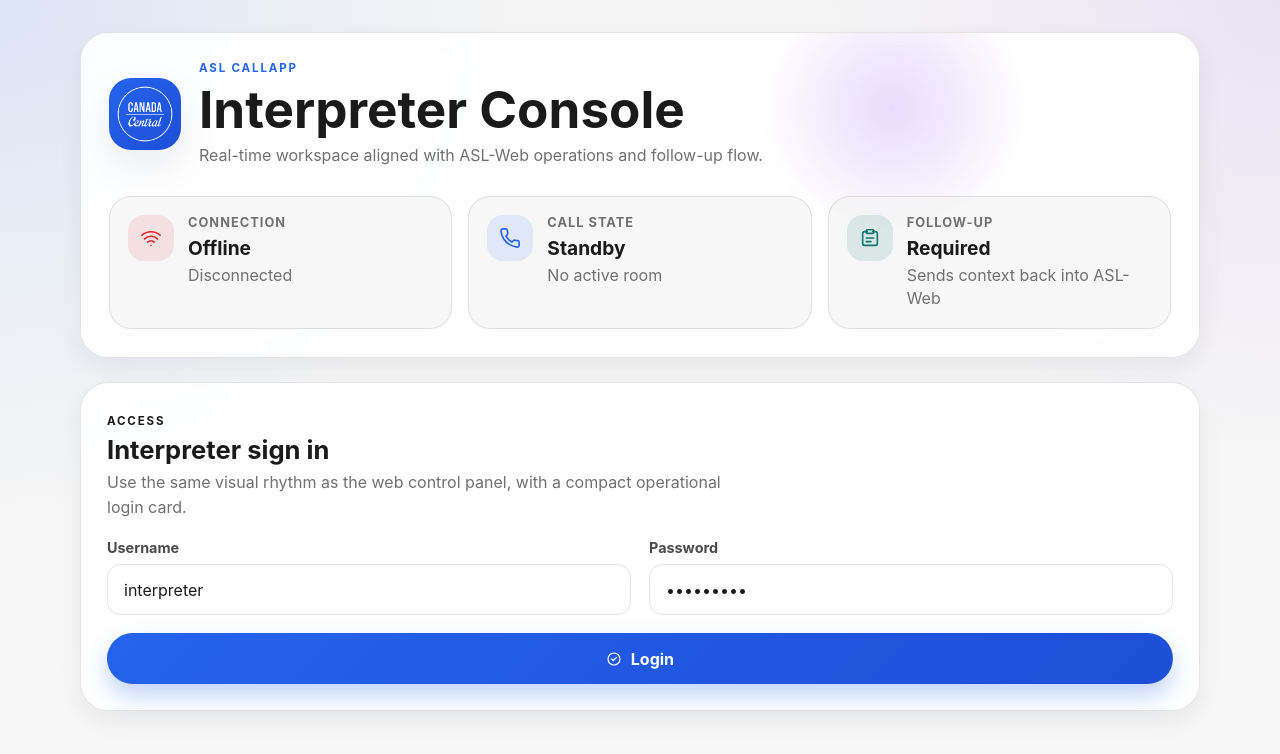
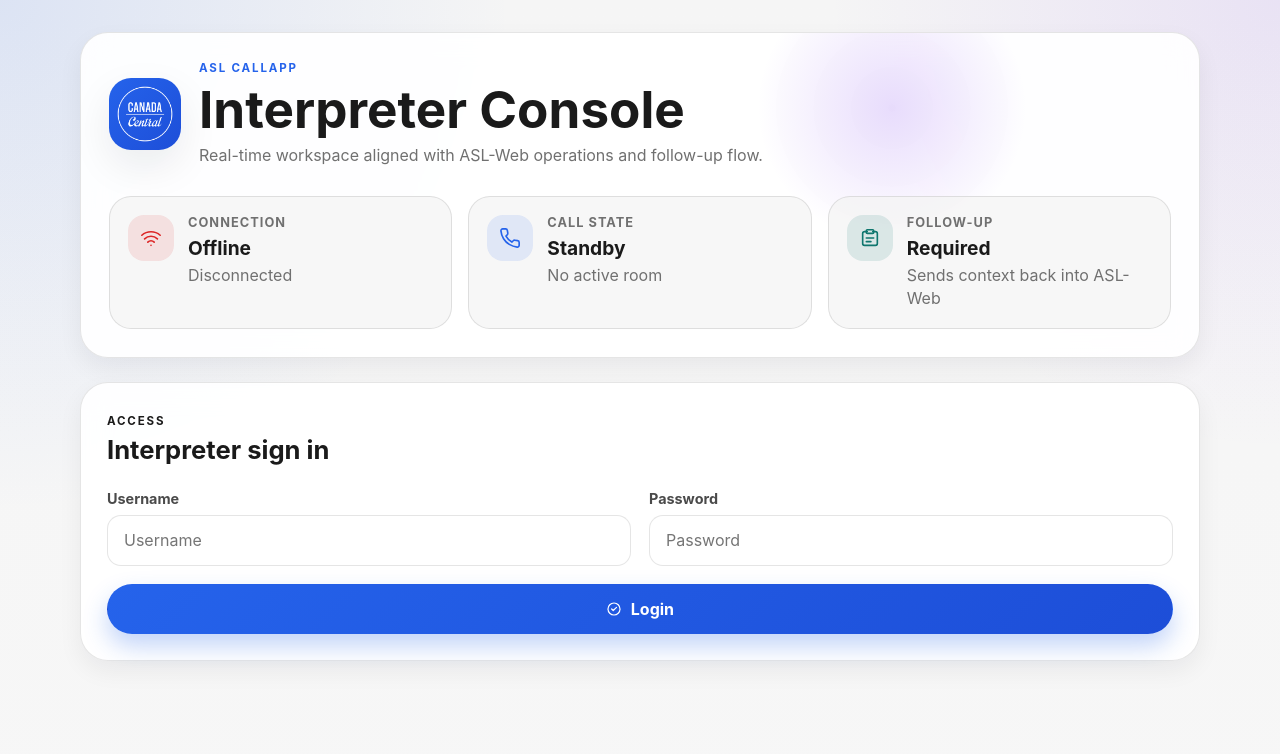
Before and after one commit to Asaph-Velazquez/ASL-CallApp, a React (Vite) app in the folder app/: page / in a window 1280 px wide. Shown: the top 754 px of the page. Built offline with nearby package versions, Linux system fonts and the light colour scheme; no server answers.

Commit message:
fix(callapp): clear interpreter login defaults

```diff
--- a/app/src/App.tsx
+++ b/app/src/App.tsx
@@ -215,8 +215,8 @@
     const raw = localStorage.getItem('interpreter_profile');
     return raw ? JSON.parse(raw) : null;
   });
-  const [username, setUsername] = useState('interpreter');
-  const [password, setPassword] = useState('hotel2026');
+  const [username, setUsername] = useState('');
+  const [password, setPassword] = useState('');
   const [callState, setCallState] = useState<CallState>('idle');
   const [incomingCall, setIncomingCall] = useState<IncomingCall>(null);
   const [activeCallId, setActiveCallId] = useState<string | null>(null);
@@ -1013,7 +1013,6 @@
             <div className="section-heading">
               <span className="section-kicker">Access</span>
               <h2>Interpreter sign in</h2>
-              <p>Use the same visual rhythm as the web control panel, with a compact operational login card.</p>
             </div>
 
             <form onSubmit={handleLogin} className="form-grid" autoComplete="off">
```
